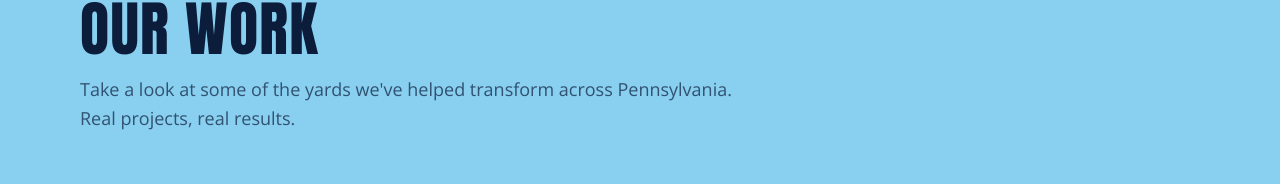
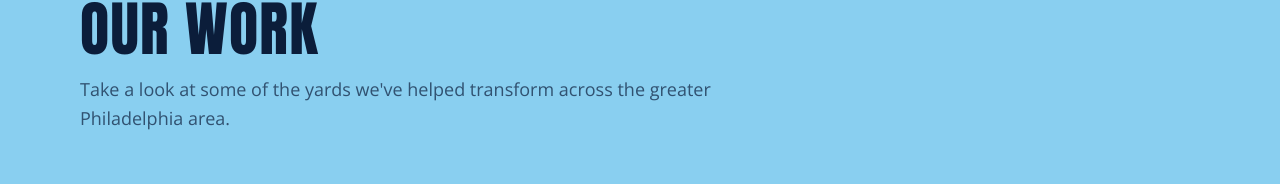
Before and after one commit to Mattgio5/vm-website, a Next.js app: page /gallery in a window 1280 px wide. Shown: the part 161-345 px from the top of the page. Built offline with nearby package versions, Linux system fonts and the light colour scheme; a web font is replaced by a local one.

Commit message:
feat: update gallery hero section description
Simplify description for clarity and local relevance.

```diff
--- a/app/gallery/page.tsx
+++ b/app/gallery/page.tsx
@@ -78,7 +78,7 @@ export default function GalleryPage() {
             Our Work
           </h1>
           <p className="mt-4 max-w-2xl text-base leading-relaxed text-vm-navy/70 md:text-lg">
-            Take a look at some of the yards we've helped transform across Pennsylvania. Real projects, real results.
+            Take a look at some of the yards we've helped transform across the greater Philadelphia area.
           </p>
         </div>
       </section>
```
